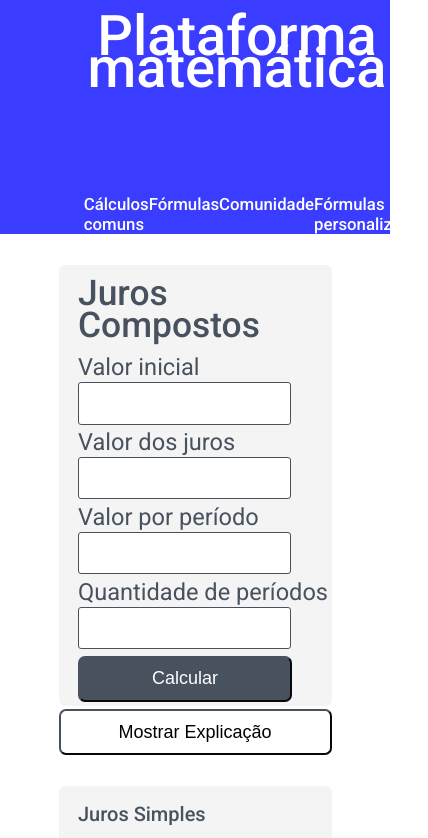
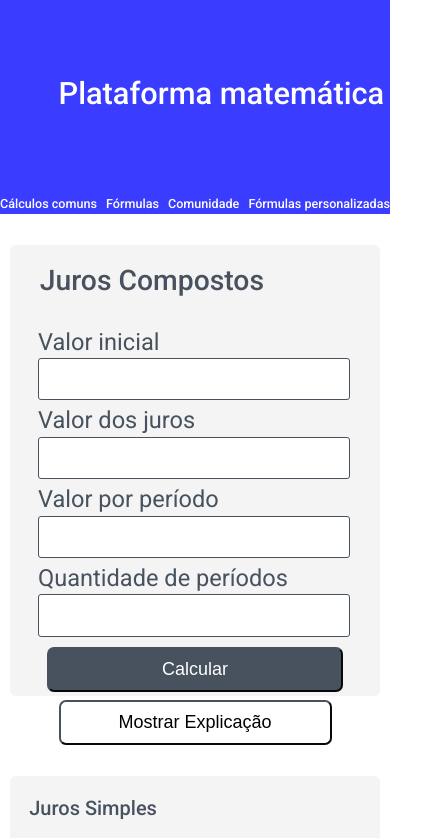
Before and after one commit to gustavoJunkes/math-platform, an Angular app: page /matematica/juros in a window 390 px wide. Shown: the top 838 px of the page, 428 px wide, since content can reach past the window. Built offline with nearby package versions, Linux system fonts and the light colour scheme.

Commit message:
Layout fix

```diff
--- a/src/app/features/math/compound-interest/compound-interest.component.css
+++ b/src/app/features/math/compound-interest/compound-interest.component.css
@@ -1,5 +1,5 @@
 .calculation-card {
-    width: 70%;
+    width: 90%;
     background-color: #F4F4F5;
     height: fit-content;
     margin: auto;
@@ -22,7 +22,7 @@ div.card-title > h1 {
     margin-top: 4%;
 }
 .input-field {
-    width: 80%;
+    width: 90%;
     height: 1.01cm;
     border-radius: 3px;
     border-width: 0.5px;
@@ -70,6 +70,9 @@ div.card-title > h1 {
     border-color: #47525E;
     font-size: large;
 }
+div.calculation-card {
+    width: 70%;
+}
 
 }
 @media (max-width: 1000px){
@@ -81,6 +84,8 @@ form button {
     border-radius: 7px;
     border-color: #47525E;
     font-size: large;
+    margin-left: 5%;
+    margin-top: 0%;
 }
 
 #div-explanation-button button{
@@ -93,6 +98,27 @@ form button {
     height: 1.2cm;
     border-color: #47525E;
 }
+
+div.calculation-card {
+    width: 95%;
+    padding-left: 5%;
+}
+
+div.calculation-card h1 {
+    margin-left: 3%;
+    font-size: 1.2em;
+    margin-bottom: 10%;
+    margin-top: 5%;
+}
+
+div#float-container {
+    width: 95%;
+    margin: auto;
+}
+
+
+
+
 }
 
 
--- a/src/app/shared/header/header.component.css
+++ b/src/app/shared/header/header.component.css
@@ -45,3 +45,29 @@ p {
 #main-div-links {
     background-color: #3a3cff;
 }
+
+@media (max-width: 950px) {
+    div#title {
+        font-size: 15em;
+        margin-left: 15%;
+        margin-top: 20%;
+    }
+    div#main-div-links div {
+        justify-content: space-around;
+        width: 100%;
+    }
+}
+
+@media (max-width: 500px) {
+    div#title {
+        font-size: 11em;
+        margin-left: 15%;
+        margin-top: 20%;
+    }
+    div#main-div-links div {
+        justify-content: space-between;
+        width: 100%;
+        font-size: 0.9em;
+    }
+
+}
```
